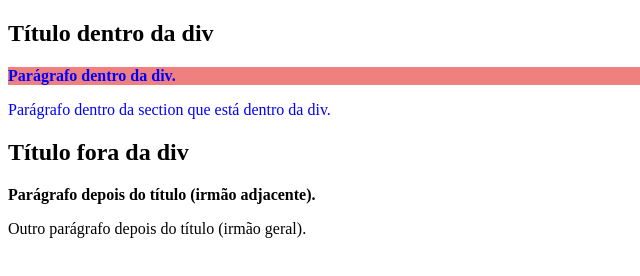
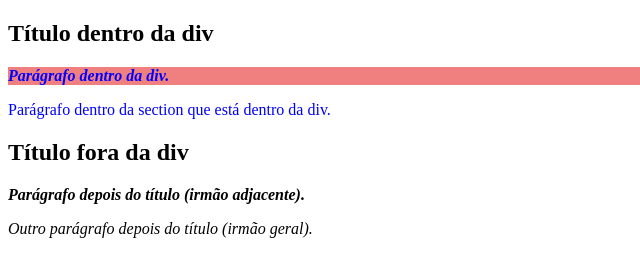
Before and after one commit to CEEMTI-BG-prof-Melissa/aula-06-20-05-luan-henrique, a plain HTML site: page index.html in a window 1280 px wide. Shown: the full height of the page, 0-640 px from the left. Drawn offline with Linux system fonts and the light colour scheme.

Commit message:
Update estilos.css

```diff
--- a/estilos.css
+++ b/estilos.css
@@ -7,3 +7,7 @@ div p {
 h2 + p {
   font-weight: bold;
 }
+
+h2 ~ p {
+  font-style: italic
+}
```
